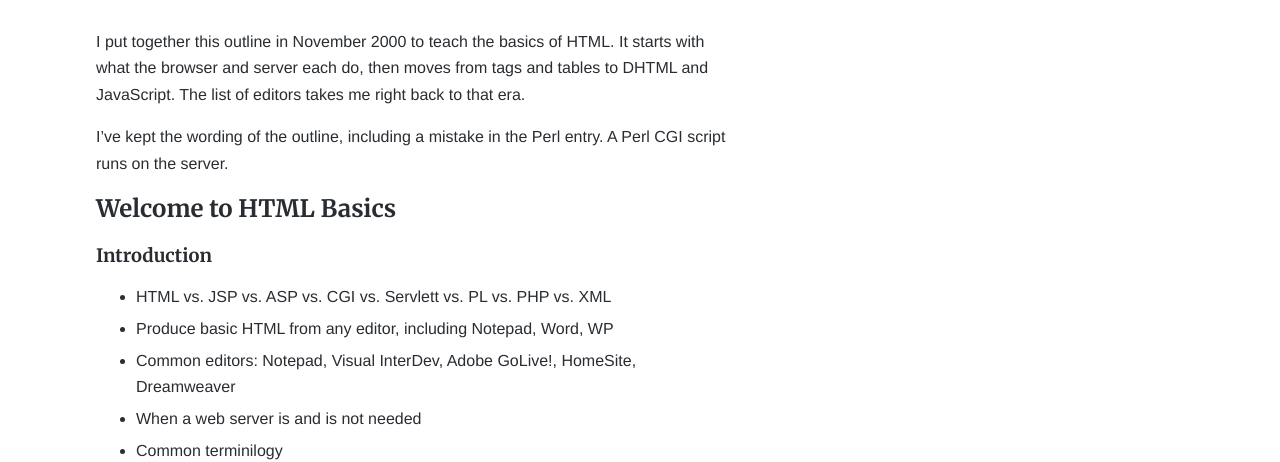
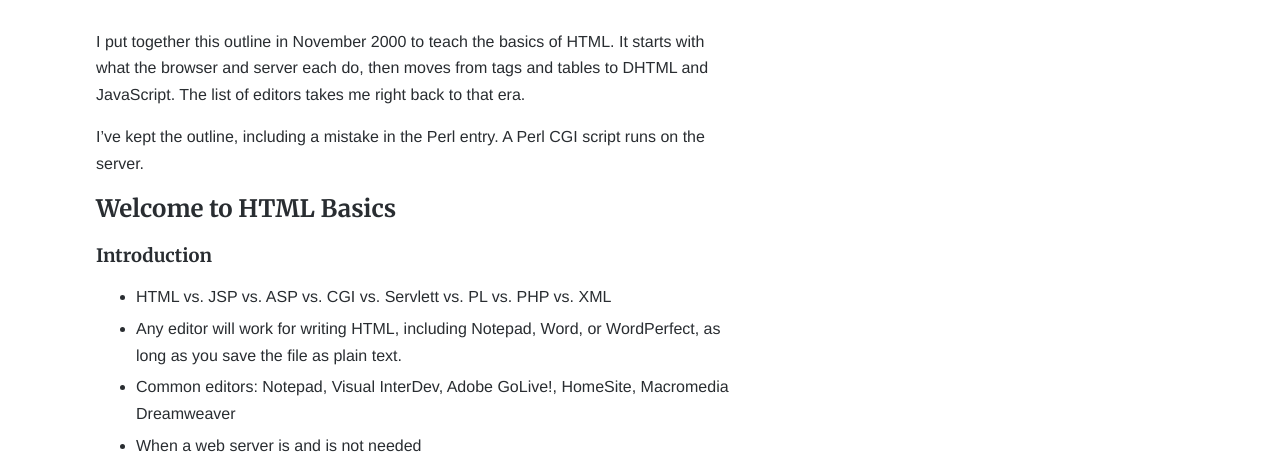
Before and after one commit to wasatchwizard/wasatchwizard.github.io, an Eleventy site: page src/posts/html-basics.md in a window 1280 px wide. Shown: the part 311-773 px from the top of the page. Built offline with nearby package versions, Linux system fonts and the light colour scheme; Eleventy itself is replaced by a stand-in of ours; files that its build step writes are made by us from their sources; a web font is replaced by a local one; what linkedom, sanitize-html would draw is missing.

Commit message:
Clarify HTML Basics editors and references

```diff
--- a/src/posts/html-basics.md
+++ b/src/posts/html-basics.md
@@ -7,15 +7,15 @@ topics: ["Development", "HTML", "JavaScript"]
 
 I put together this outline in November 2000 to teach the basics of HTML. It starts with what the browser and server each do, then moves from tags and tables to DHTML and JavaScript. The list of editors takes me right back to that era.
 
-I’ve kept the wording of the outline, including a mistake in the Perl entry. A Perl CGI script runs on the server.
+I’ve kept the outline, including a mistake in the Perl entry. A Perl CGI script runs on the server.
 
 ## Welcome to HTML Basics
 
 ### Introduction
 
 - HTML vs. JSP vs. ASP vs. CGI vs. Servlett vs. PL vs. PHP vs. XML
-- Produce basic HTML from any editor, including Notepad, Word, WP
-- Common editors: Notepad, Visual InterDev, Adobe GoLive!, HomeSite, Dreamweaver
+- Any editor will work for writing HTML, including Notepad, Word, or WordPerfect, as long as you save the file as plain text.
+- Common editors: Notepad, Visual InterDev, Adobe GoLive!, HomeSite, Macromedia Dreamweaver
 - When a web server is and is not needed
 - Common terminilogy
   - The "**client**" is the requesting browser.
@@ -110,7 +110,9 @@ I’ve kept the wording of the outline, including a mistake in the Perl entry. A
 
 ### Conclusion
 
-- good books
+- good books for learning HTML
   - Visual QuickStart Guides
 - online references
   - [www.w3c.org](https://www.w3.org/)
+  - Dynamic Drive (`dynamicdrive.com`) for DHTML scripts
+  - Experts Exchange (`experts-exchange.com`) was a good place to find answers in the late 1990s.
```
Also changed, not shown: CHANGELOG.md.
